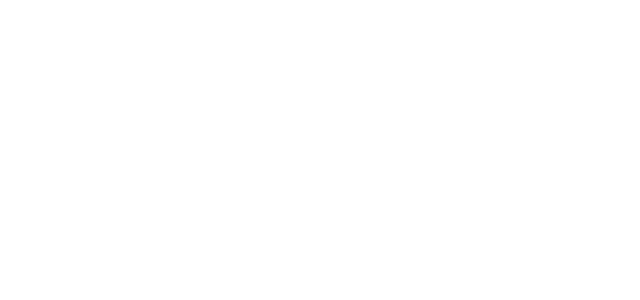
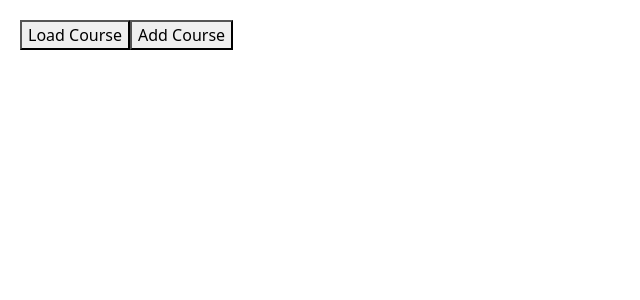
Before and after one commit to Raghupathi1996/Angular, an Angular app in the folder hello-world/: page / in a window 1280 px wide. Shown: the top 300 px of the page, without its empty margins (0-640 px from the left). Built offline with nearby package versions, Linux system fonts and the light colour scheme.

Commit message:
trackby and change component

```diff
--- a/hello-world/src/app/app.component.html
+++ b/hello-world/src/app/app.component.html
@@ -59,3 +59,12 @@
         {{ i }} - {{ course.name }} <span *ngIf="isEven">(EVEN)</span>
     </li>
 </ul> -->
+
+<!-- ngFor and change Deduction  -->
+<button (click)="loadCourse()">Load Course</button>
+<button (click)="addCourse()">Add Course</button>
+<ul>
+  <li *ngFor = "let course of courses; trackBy: trackCourses">
+    {{ course.name }} <button (click)="deleteCourse(course)">Delete Course</button>
+  </li>
+</ul>
--- a/hello-world/src/app/app.component.ts
+++ b/hello-world/src/app/app.component.ts
@@ -33,8 +33,30 @@
   viewMode = 'Map'
 
   //ngForOf
-  courses = [
-    {name: "Angular Course", id:1},
-    {name: "React Course", id:2}
-  ]
+  courses: { name: string; id: number; }[] | undefined;
+  addCourse(){
+    if(!this.courses){
+      this.courses = []
+    }
+    this.courses.push({name: "Next Course", id:4})
+  }
+  deleteCourse(course: {name: string, id: number}){
+    if(!this.courses){
+      this.courses = []
+    }
+    let index = this.courses.indexOf(course)
+    if(index>-1) this.courses.splice(index, 1)
+  }
+
+  loadCourse(){
+    this.courses = [
+      {name: "Angular Course", id:1},
+      {name: "React Course", id:2},
+      {name: "Vue Course", id:3}
+    ]
+  }
+
+  trackCourses(_index: any, course: { name: string, id: number }){
+    return course? course.id : undefined
+  }
 }
```
